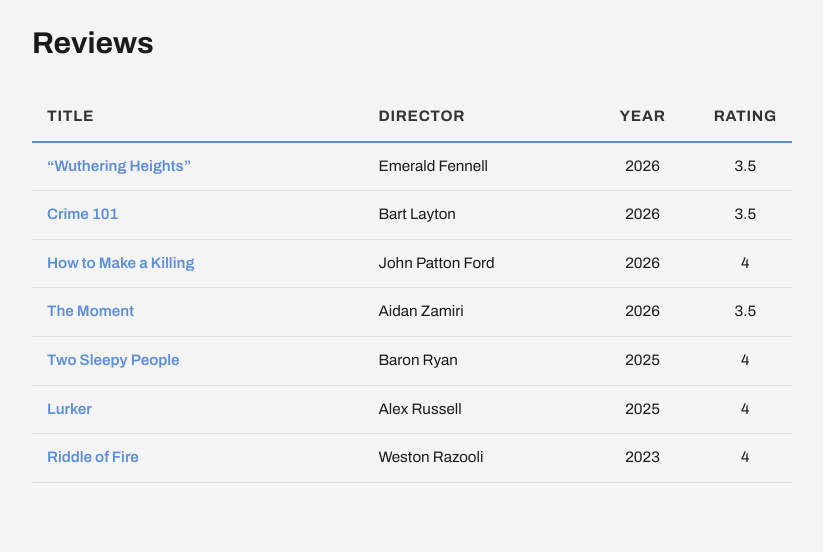
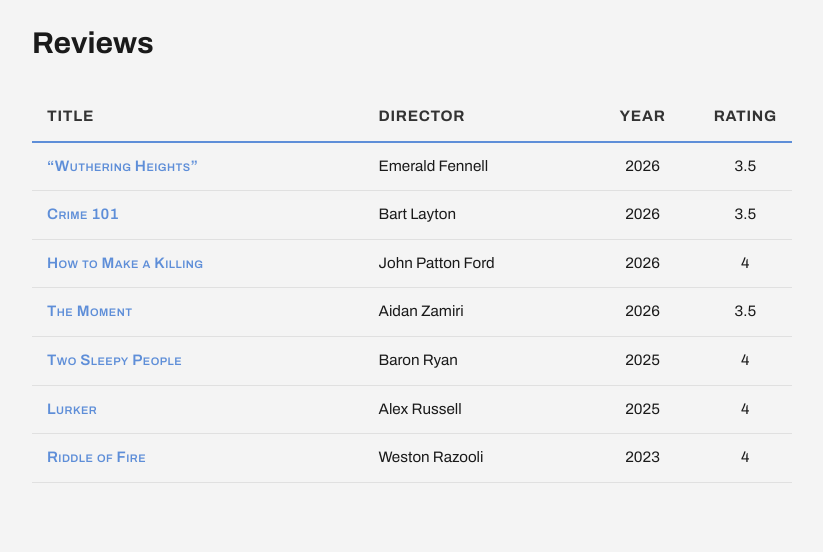
Before and after one commit to Slowburn-Movies/slowburn-movies.github.io, a Jekyll site: the page built from reviews.md, in a window 1280 px wide. Shown: the part 149-701 px from the top of the page, without its empty margins (228-1051 px from the left). Built offline with Jekyll 4.4.1, drawn with Linux system fonts in a browser that asks for light colours; some web fonts are replaced; comment, search, counter and statistics services are not loaded.

Commit message:
Update reviews.md

```diff
--- a/reviews.md
+++ b/reviews.md
@@ -20,8 +20,8 @@
     {% for review in reviews %}
         {% unless review.hidden %}
             <tr>
-            <td><a href="{{ review.url | relative_url }}">{{ review.title }}</a></td>
-            <td>{{ review.director }}</td>
+            <td><cite><a href="{{ review.url | relative_url }}">{{ review.title }}</a></cite></td>
+            <td data-sort="{{ review.director | split: ' ' | last | downcase }}">{{ review.director }}</td>
             <td>{{ review.release_year }}</td>
             <td>{{ review.rating }}</td>
             <!--<td data-sort="{{ review.date | date: '%Y%m%d' }}">{{ review.date | date: "%b %d, %Y" }}</td>-->
```
